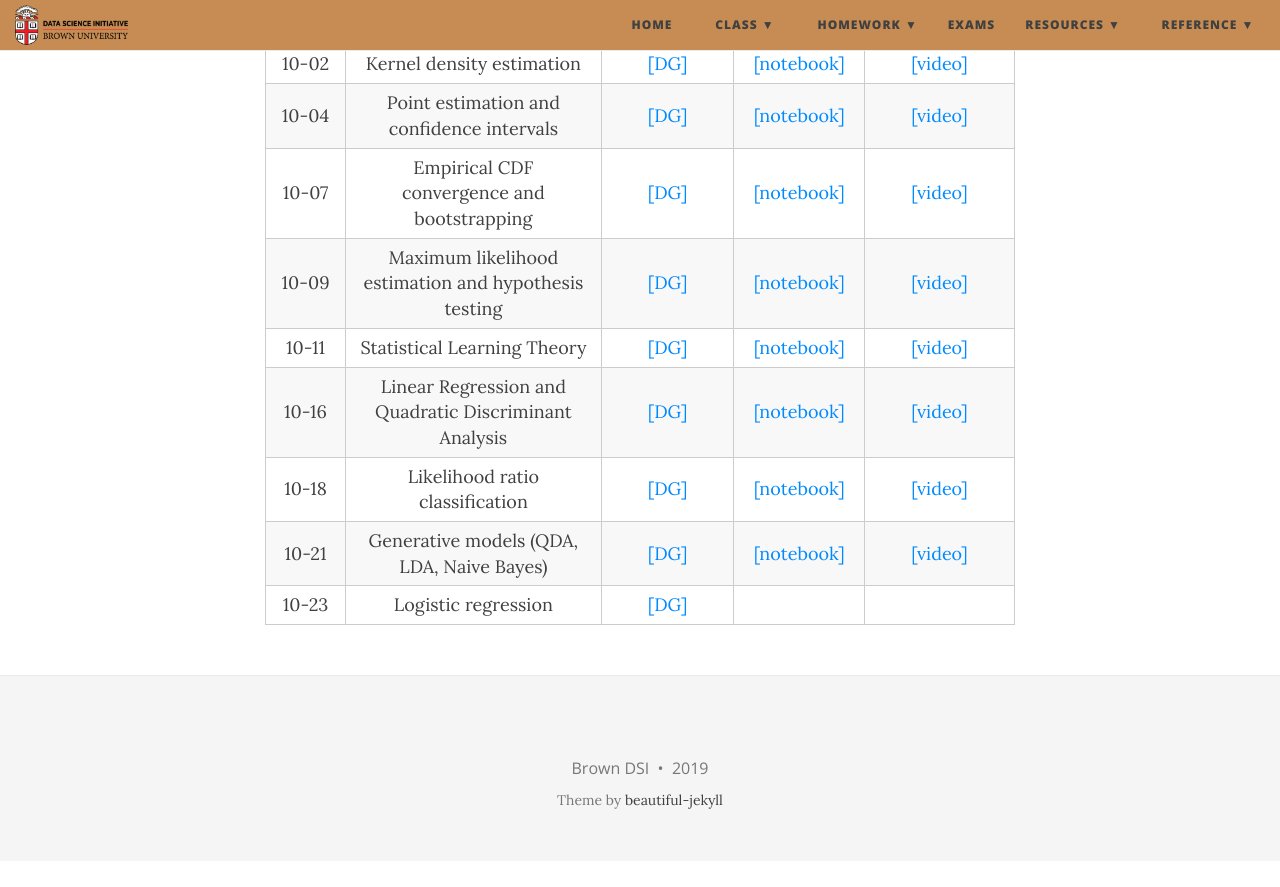
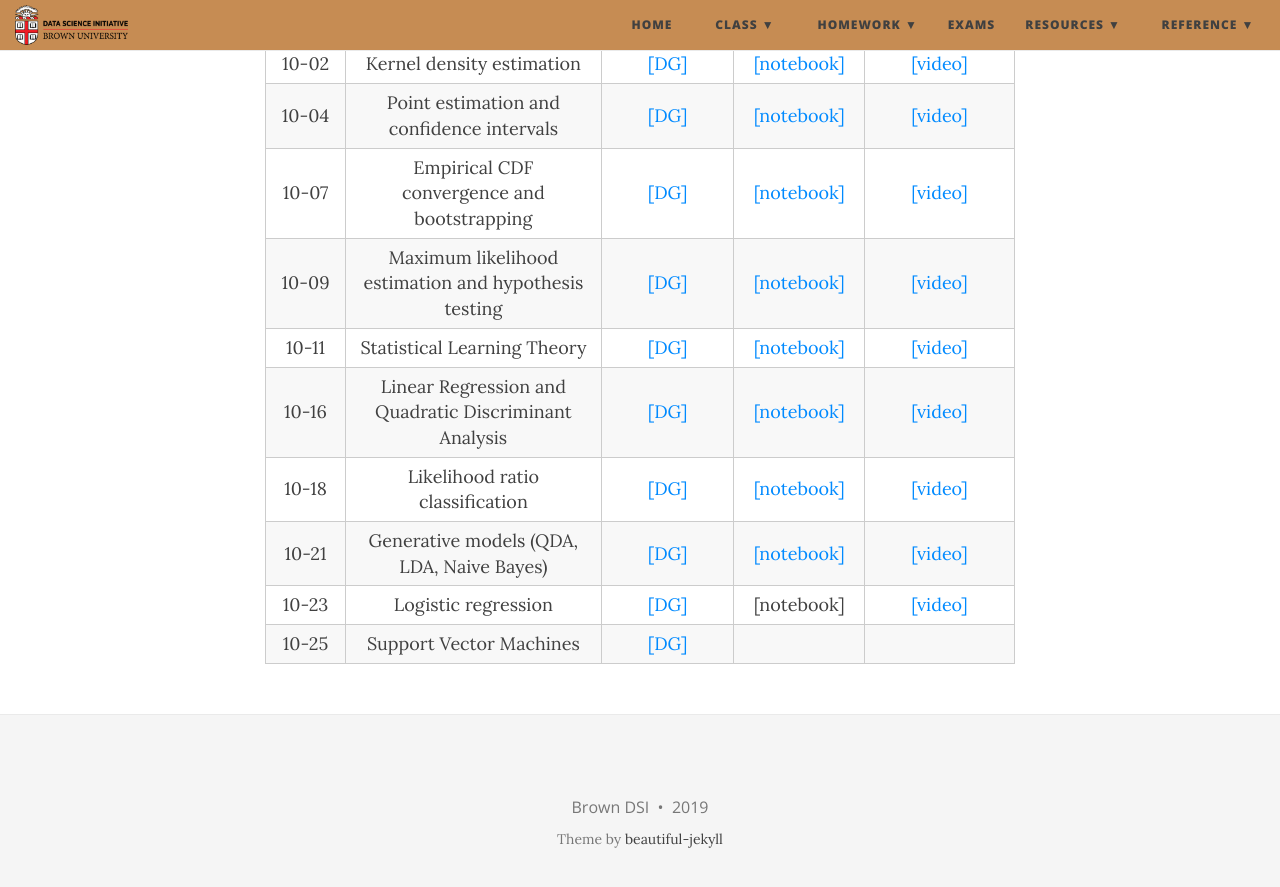
Before and after one commit to data1010/data1010.github.io, a Jekyll site: the page built from class.md, in a window 1280 px wide and 900 px high, scrolled down 916 px. Shown: the top 887 px of the window. Built offline with Jekyll 4.4.1, drawn with Linux system fonts in a browser that asks for light colours; nearby versions of some CDN libraries; before the commit the page ends 1777 px from its top, so only the background shows below that.

Commit message:
Add new content

```diff
--- a/class.md
+++ b/class.md
@@ -151,14 +151,21 @@ title: Notebooks and videos
       <td style="text-align: center">10-21</td>
       <td style="text-align: center">Generative models (QDA, LDA, Naive Bayes)</td>
       <td style="text-align: center"><a href="https://mathigon.org/course/machine-learning/generative-models">[DG]</a></td>
-      <td style="text-align: center"><a href="https://nbviewer.jupyter.org/github/data1010/problem-sets/blob/master/10-18/data1010-10-21.ipynb">[notebook]</a></td>
+      <td style="text-align: center"><a href="https://nbviewer.jupyter.org/github/data1010/problem-sets/blob/master/10-21/data1010-10-21.ipynb">[notebook]</a></td>
       <td style="text-align: center"><a href="https://youtu.be/4Tu_BjVTams">[video]</a></td>
     </tr>
     <tr>
       <td style="text-align: center">10-23</td>
       <td style="text-align: center">Logistic regression</td>
       <td style="text-align: center"><a href="https://mathigon.org/course/machine-learning/logistic-regression">[DG]</a></td>
-      <td style="text-align: center"><a href="https://nbviewer.jupyter.org/github/data1010/problem-sets/blob/master/10-18/data1010-10-23.ipynb"></a></td>
+      <td style="text-align: center"><a href="https://nbviewer.jupyter.org/github/data1010/problem-sets/blob/master/10-23/data1010-10-23.ipynb"></a>[notebook]</td>
+      <td style="text-align: center"><a href="https://youtu.be/7ntOcsIDdQE">[video]</a></td>
+    </tr>
+    <tr>
+      <td style="text-align: center">10-25</td>
+      <td style="text-align: center">Support Vector Machines</td>
+      <td style="text-align: center"><a href="https://mathigon.org/course/machine-learning/support-vector-machines">[DG]</a></td>
+      <td style="text-align: center"><a href="https://nbviewer.jupyter.org/github/data1010/problem-sets/blob/master/10-25/data1010-10-25.ipynb"></a></td>
       <td style="text-align: center"><a href=""></a></td>
     </tr>
   </tbody>
```
